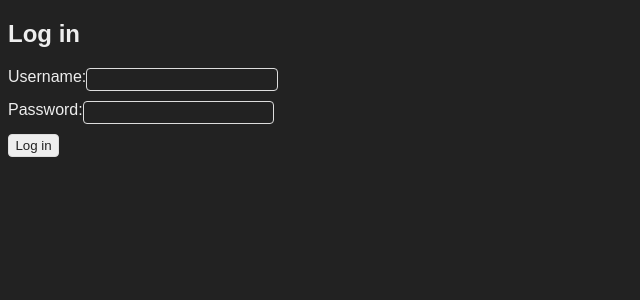
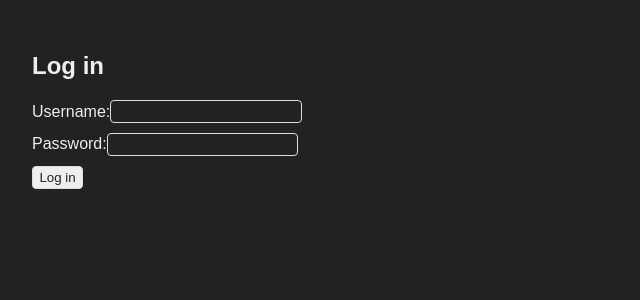
Before and after one commit to jneda/full-stack-open, a React (Vite) app in the folder part5/bloglist-frontend/: page / in a window 1280 px wide. Shown: the top 300 px of the page, without its empty margins (0-640 px from the left). Built offline with nearby package versions, Linux system fonts and the light colour scheme; no server answers.

Commit message:
Add margin and padding to body and align items in form div

```diff
--- a/part5/bloglist-frontend/src/index.css
+++ b/part5/bloglist-frontend/src/index.css
@@ -3,6 +3,8 @@ body {
   color: #eee;
   font-family: Arial, sans-serif;
   box-sizing: border-box;
+  margin: 0;
+  padding: 2rem;
 }
 
 input,
@@ -31,6 +33,7 @@ form div {
   width: 16rem;
   display: flex;
   justify-content: space-between;
+  align-items: center;
 }
 
 form button {
```
